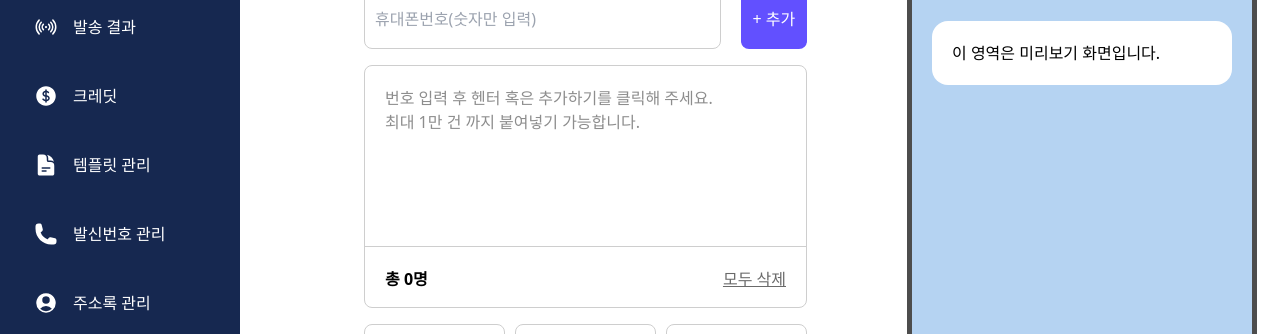
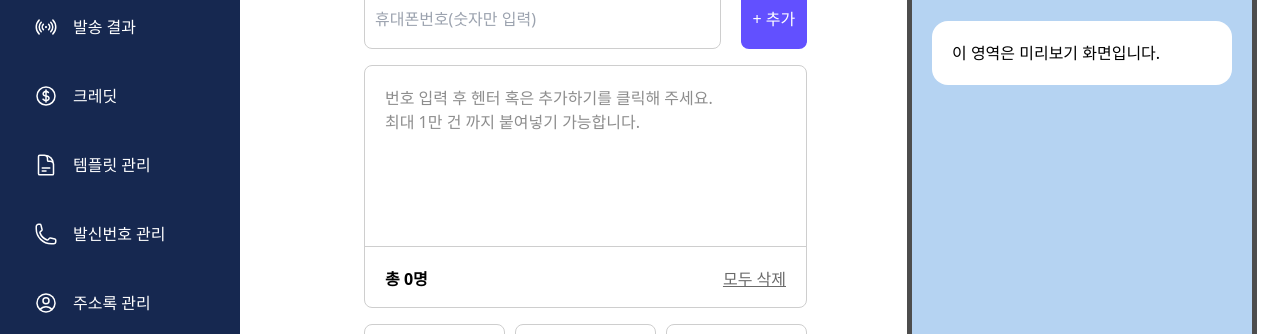
Before and after one commit to woooogenius/react_project, a React (Create React App) app: page /send in a window 1280 px wide. Shown: the part 466-800 px from the top of the page. Built offline with nearby package versions, Linux system fonts and the light colour scheme.

Commit message:
fix : side navigation link

```diff
--- a/src/components/SideMenu.jsx
+++ b/src/components/SideMenu.jsx
@@ -1,21 +1,17 @@
 import React, { useEffect, useState } from 'react'
-import { Link, useNavigate } from 'react-router-dom'
+import { Link, NavLink, useLocation, useNavigate } from 'react-router-dom'
 
 export default function SideMenu() {
 
-    const [isChecked, setIsChecked] = useState('send')
+    const [isChecked, setIsChecked] = useState('')
 
-    const handleChecked = (value) =>{
-        setIsChecked(value)
-    }
+    const location = useLocation()
 
+    useEffect(()=>{
+        setIsChecked(location.pathname.replace('/',''))
+        //슬래시를 제거한 값을 isChecked에 넣는다
+    },[location])
 
-    const navigate = useNavigate();
-    const handleClick = (value)=>{
-        setIsChecked(value)
-        navigate(`/${value}`)
-
-    }
 
 
 
@@ -55,82 +51,85 @@ export default function SideMenu() {
                 <ul>
 
                     <li className=''>
-
-                            <label onClick={()=>handleClick('send')} className={`flex cursor-pointer items-center transition w-[192px] h-[52px] p-[10px]  mb-[17px] rounded-[8px] ${isChecked === 'send' ? 'bg-button_color' : ''}`}>
-                                <input type="radio" name='sidemenu' value='send' defaultChecked={isChecked === 'send'} onChange={()=>handleChecked('send')} hidden/>
+                        <Link to='/send' className={`flex cursor-pointer text-white items-center transition w-[192px] h-[52px] p-[10px]  mb-[17px] rounded-[8px] ${isChecked === 'send' ? 'bg-button_color' : ''}`}>
                                 <svg xmlns="http://www.w3.org/2000/svg" viewBox="0 0 24 24" fill="currentColor" className="w-6 h-6">
                                     <path d="M1.5 8.67v8.58a3 3 0 0 0 3 3h15a3 3 0 0 0 3-3V8.67l-8.928 5.493a3 3 0 0 1-3.144 0L1.5 8.67Z" />
                                     <path d="M22.5 6.908V6.75a3 3 0 0 0-3-3h-15a3 3 0 0 0-3 3v.158l9.714 5.978a1.5 1.5 0 0 0 1.572 0L22.5 6.908Z" />
                                 </svg>
 
                                 <p className='ml-[15px]'>메시지 전송</p>
-                            </label>
+                        </Link>
+
 
                     </li>
 
 
                     <li className=''>
-
-                            <label  onClick={()=>handleClick('result')} className={`flex cursor-pointer transition items-center w-[192px] h-[52px] p-[10px]  mb-[17px] rounded-[8px] ${isChecked === 'result' ? 'bg-button_color' : ''}`}>
-                                <input type="radio" name='sidemenu' value='result' defaultChecked={isChecked === 'result'} onChange={()=>handleChecked('result')} hidden/>
+                        <Link to='/result' className={`flex cursor-pointer text-white transition items-center w-[192px] h-[52px] p-[10px]  mb-[17px] rounded-[8px] ${isChecked === 'result' ? 'bg-button_color' : ''}`}>
                                 <svg xmlns="http://www.w3.org/2000/svg" viewBox="0 0 24 24" fill="currentColor" className="w-6 h-6">
                                     <path fillRule="evenodd" d="M5.636 4.575a.75.75 0 0 1 0 1.061 9 9 0 0 0 0 12.728.75.75 0 1 1-1.06 1.06c-4.101-4.1-4.101-10.748 0-14.849a.75.75 0 0 1 1.06 0Zm12.728 0a.75.75 0 0 1 1.06 0c4.101 4.1 4.101 10.75 0 14.85a.75.75 0 1 1-1.06-1.061 9 9 0 0 0 0-12.728.75.75 0 0 1 0-1.06ZM7.757 6.697a.75.75 0 0 1 0 1.06 6 6 0 0 0 0 8.486.75.75 0 0 1-1.06 1.06 7.5 7.5 0 0 1 0-10.606.75.75 0 0 1 1.06 0Zm8.486 0a.75.75 0 0 1 1.06 0 7.5 7.5 0 0 1 0 10.606.75.75 0 0 1-1.06-1.06 6 6 0 0 0 0-8.486.75.75 0 0 1 0-1.06ZM9.879 8.818a.75.75 0 0 1 0 1.06 3 3 0 0 0 0 4.243.75.75 0 1 1-1.061 1.061 4.5 4.5 0 0 1 0-6.364.75.75 0 0 1 1.06 0Zm4.242 0a.75.75 0 0 1 1.061 0 4.5 4.5 0 0 1 0 6.364.75.75 0 0 1-1.06-1.06 3 3 0 0 0 0-4.243.75.75 0 0 1 0-1.061ZM10.875 12a1.125 1.125 0 1 1 2.25 0 1.125 1.125 0 0 1-2.25 0Z" clipRule="evenodd" />
                                 </svg>
                                 <p className='ml-[15px]'>발송 결과</p>
-                            </label>
+                        </Link>
+
 
 
                     </li>
 
                     <li className=''>
-                            <label className={`flex cursor-pointer transition items-center w-[192px] h-[52px] p-[10px]  mb-[17px] rounded-[8px] ${isChecked === 'credit' ? 'bg-button_color' : ''}`}>
-                                <input type="radio" name='sidemenu' value='credit' defaultChecked={isChecked === 'credit'} onChange={()=>handleChecked('credit')} hidden/>
-                                <svg xmlns="http://www.w3.org/2000/svg" viewBox="0 0 24 24" fill="currentColor" className="w-6 h-6">
-                                    <path d="M10.464 8.746c.227-.18.497-.311.786-.394v2.795a2.252 2.252 0 0 1-.786-.393c-.394-.313-.546-.681-.546-1.004 0-.323.152-.691.546-1.004ZM12.75 15.662v-2.824c.347.085.664.228.921.421.427.32.579.686.579.991 0 .305-.152.671-.579.991a2.534 2.534 0 0 1-.921.42Z" />
-                                    <path fillRule="evenodd" d="M12 2.25c-5.385 0-9.75 4.365-9.75 9.75s4.365 9.75 9.75 9.75 9.75-4.365 9.75-9.75S17.385 2.25 12 2.25ZM12.75 6a.75.75 0 0 0-1.5 0v.816a3.836 3.836 0 0 0-1.72.756c-.712.566-1.112 1.35-1.112 2.178 0 .829.4 1.612 1.113 2.178.502.4 1.102.647 1.719.756v2.978a2.536 2.536 0 0 1-.921-.421l-.879-.66a.75.75 0 0 0-.9 1.2l.879.66c.533.4 1.169.645 1.821.75V18a.75.75 0 0 0 1.5 0v-.81a4.124 4.124 0 0 0 1.821-.749c.745-.559 1.179-1.344 1.179-2.191 0-.847-.434-1.632-1.179-2.191a4.122 4.122 0 0 0-1.821-.75V8.354c.29.082.559.213.786.393l.415.33a.75.75 0 0 0 .933-1.175l-.415-.33a3.836 3.836 0 0 0-1.719-.755V6Z" clipRule="evenodd" />
+                        <Link  className={`flex cursor-pointer text-white transition items-center w-[192px] h-[52px] p-[10px]  mb-[17px] rounded-[8px] ${isChecked === 'credit' ? 'bg-button_color' : ''}`}>
+                            <svg xmlns="http://www.w3.org/2000/svg" fill="none" viewBox="0 0 24 24" strokeWidth={1.5} stroke="currentColor" className="w-6 h-6">
+                                <path strokeLinecap="round" strokeLinejoin="round" d="M12 6v12m-3-2.818.879.659c1.171.879 3.07.879 4.242 0 1.172-.879 1.172-2.303 0-3.182C13.536 12.219 12.768 12 12 12c-.725 0-1.45-.22-2.003-.659-1.106-.879-1.106-2.303 0-3.182s2.9-.879 4.006 0l.415.33M21 12a9 9 0 1 1-18 0 9 9 0 0 1 18 0Z" />
                             </svg>
+
                             <p className='ml-[15px]'>크레딧</p>
+                        </Link>
 
-                            </label>
+
 
                     </li>
 
                     <li className=''>
-                            <label className={`flex cursor-pointer transition items-center w-[192px] h-[52px] p-[10px]  mb-[17px] rounded-[8px] ${isChecked === 'template' ? 'bg-button_color' : ''}`}>
-                                <input type="radio" name='sidemenu' value='template' defaultChecked={isChecked === 'template'} onChange={()=>handleChecked('template')} hidden/>
-                                <svg xmlns="http://www.w3.org/2000/svg" viewBox="0 0 24 24" fill="currentColor" className="w-6 h-6">
-                                    <path fillRule="evenodd" d="M5.625 1.5c-1.036 0-1.875.84-1.875 1.875v17.25c0 1.035.84 1.875 1.875 1.875h12.75c1.035 0 1.875-.84 1.875-1.875V12.75A3.75 3.75 0 0 0 16.5 9h-1.875a1.875 1.875 0 0 1-1.875-1.875V5.25A3.75 3.75 0 0 0 9 1.5H5.625ZM7.5 15a.75.75 0 0 1 .75-.75h7.5a.75.75 0 0 1 0 1.5h-7.5A.75.75 0 0 1 7.5 15Zm.75 2.25a.75.75 0 0 0 0 1.5H12a.75.75 0 0 0 0-1.5H8.25Z" clipRule="evenodd" />
-                                    <path d="M12.971 1.816A5.23 5.23 0 0 1 14.25 5.25v1.875c0 .207.168.375.375.375H16.5a5.23 5.23 0 0 1 3.434 1.279 9.768 9.768 0 0 0-6.963-6.963Z" />
+                        <Link to='/result' className={`flex cursor-pointer text-white transition items-center w-[192px] h-[52px] p-[10px]  mb-[17px] rounded-[8px] ${isChecked === 'template' ? 'bg-button_color' : ''}`}>
+                            <svg xmlns="http://www.w3.org/2000/svg" fill="none" viewBox="0 0 24 24" strokeWidth={1.5} stroke="currentColor" className="w-6 h-6">
+                                <path strokeLinecap="round" strokeLinejoin="round" d="M19.5 14.25v-2.625a3.375 3.375 0 0 0-3.375-3.375h-1.5A1.125 1.125 0 0 1 13.5 7.125v-1.5a3.375 3.375 0 0 0-3.375-3.375H8.25m0 12.75h7.5m-7.5 3H12M10.5 2.25H5.625c-.621 0-1.125.504-1.125 1.125v17.25c0 .621.504 1.125 1.125 1.125h12.75c.621 0 1.125-.504 1.125-1.125V11.25a9 9 0 0 0-9-9Z" />
                             </svg>
+
                             <p className='ml-[15px]'>템플릿 관리</p>
+                        </Link>
 
-                            </label>
+
 
                     </li>
 
                     <li className=''>
-                            <label className={`flex cursor-pointer transition items-center w-[192px] h-[52px] p-[10px]  mb-[17px] rounded-[8px] ${isChecked === 'number' ? 'bg-button_color' : ''}`}>
-                                <input type="radio" name='sidemenu' value='number' defaultChecked={isChecked === 'number'} onChange={()=>handleChecked('number')} hidden/>
-                                <svg xmlns="http://www.w3.org/2000/svg" viewBox="0 0 24 24" fill="currentColor" className="w-6 h-6">
-                                    <path fillRule="evenodd" d="M1.5 4.5a3 3 0 0 1 3-3h1.372c.86 0 1.61.586 1.819 1.42l1.105 4.423a1.875 1.875 0 0 1-.694 1.955l-1.293.97c-.135.101-.164.249-.126.352a11.285 11.285 0 0 0 6.697 6.697c.103.038.25.009.352-.126l.97-1.293a1.875 1.875 0 0 1 1.955-.694l4.423 1.105c.834.209 1.42.959 1.42 1.82V19.5a3 3 0 0 1-3 3h-2.25C8.552 22.5 1.5 15.448 1.5 6.75V4.5Z" clipRule="evenodd" />
+                        <Link to='/result' className={`flex cursor-pointer text-white transition items-center w-[192px] h-[52px] p-[10px]  mb-[17px] rounded-[8px] ${isChecked === 'num' ? 'bg-button_color' : ''}`}>
+                            <svg xmlns="http://www.w3.org/2000/svg" fill="none" viewBox="0 0 24 24" strokeWidth={1.5} stroke="currentColor" className="w-6 h-6">
+                                <path strokeLinecap="round" strokeLinejoin="round" d="M2.25 6.75c0 8.284 6.716 15 15 15h2.25a2.25 2.25 0 0 0 2.25-2.25v-1.372c0-.516-.351-.966-.852-1.091l-4.423-1.106c-.44-.11-.902.055-1.173.417l-.97 1.293c-.282.376-.769.542-1.21.38a12.035 12.035 0 0 1-7.143-7.143c-.162-.441.004-.928.38-1.21l1.293-.97c.363-.271.527-.734.417-1.173L6.963 3.102a1.125 1.125 0 0 0-1.091-.852H4.5A2.25 2.25 0 0 0 2.25 4.5v2.25Z" />
                             </svg>
+
                             <p className='ml-[15px]'>발신번호 관리</p>
+                        </Link>
 
-                            </label>
+
 
                     </li>
 
                     <li className=''>
-                            <label className={`flex cursor-pointer transition items-center w-[192px] h-[52px] p-[10px]  mb-[17px] rounded-[8px] ${isChecked === 'address' ? 'bg-button_color' : ''}`}>
-                                <input type="radio" name='sidemenu' value='address' defaultChecked={isChecked === 'address'} onChange={()=>handleChecked('address')} hidden/>
-                                <svg xmlns="http://www.w3.org/2000/svg" viewBox="0 0 24 24" fill="currentColor" className="w-6 h-6">
-                                    <path fillRule="evenodd" d="M18.685 19.097A9.723 9.723 0 0 0 21.75 12c0-5.385-4.365-9.75-9.75-9.75S2.25 6.615 2.25 12a9.723 9.723 0 0 0 3.065 7.097A9.716 9.716 0 0 0 12 21.75a9.716 9.716 0 0 0 6.685-2.653Zm-12.54-1.285A7.486 7.486 0 0 1 12 15a7.486 7.486 0 0 1 5.855 2.812A8.224 8.224 0 0 1 12 20.25a8.224 8.224 0 0 1-5.855-2.438ZM15.75 9a3.75 3.75 0 1 1-7.5 0 3.75 3.75 0 0 1 7.5 0Z" clipRule="evenodd" />
+                        <Link to='/result' className={`flex cursor-pointer text-white transition items-center w-[192px] h-[52px] p-[10px]  mb-[17px] rounded-[8px] ${isChecked === 'address' ? 'bg-button_color' : ''}`}>
+                            <svg xmlns="http://www.w3.org/2000/svg" fill="none" viewBox="0 0 24 24" strokeWidth={1.5} stroke="currentColor" className="w-6 h-6">
+                                <path strokeLinecap="round" strokeLinejoin="round" d="M17.982 18.725A7.488 7.488 0 0 0 12 15.75a7.488 7.488 0 0 0-5.982 2.975m11.963 0a9 9 0 1 0-11.963 0m11.963 0A8.966 8.966 0 0 1 12 21a8.966 8.966 0 0 1-5.982-2.275M15 9.75a3 3 0 1 1-6 0 3 3 0 0 1 6 0Z" />
                             </svg>
+
                             <p className='ml-[15px]'>주소록 관리</p>
+                        </Link>
 
-                            </label>
+
 
                     </li>
+
+
+
 
                 </ul>
             </div>
```
Lines whose indentation alone changed are shown as unchanged.
